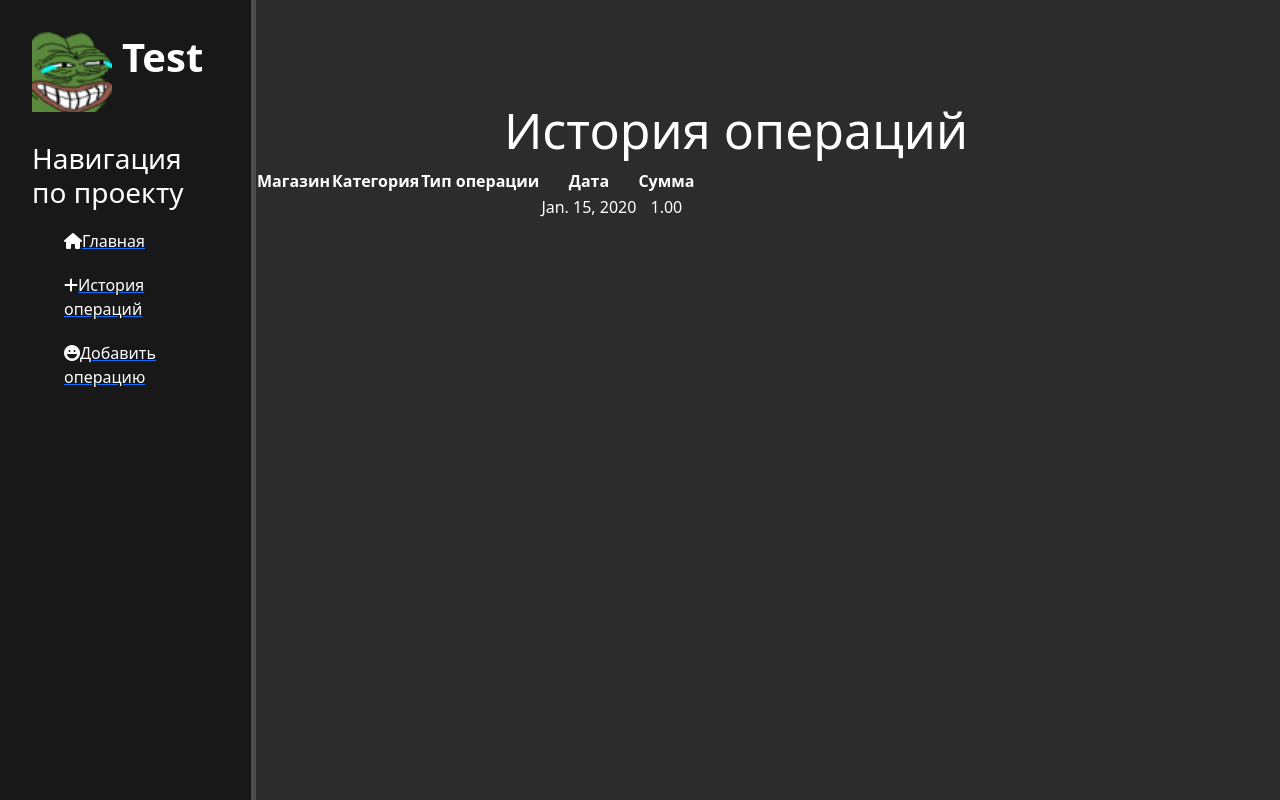
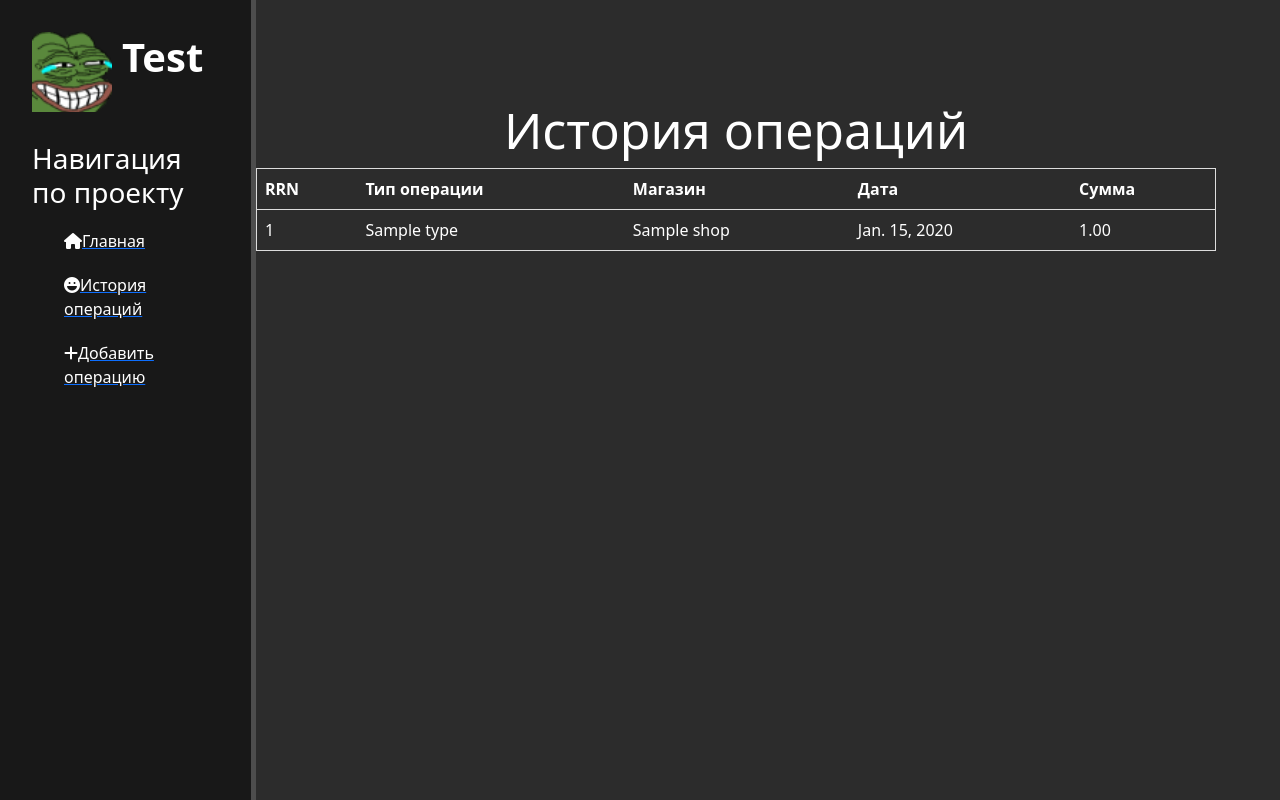
Before and after one commit to Kargozaur/ledger, a Django app: page /history/ in a window 1280 px wide. Run offline with Django 4.2, Linux system fonts and the light colour scheme; tables that the repository leaves empty hold one stand-in row (values such as "Sample post"); some libraries are stand-ins or nearby versions.

Commit message:
final version

```diff
--- a/core/forms.py
+++ b/core/forms.py
@@ -1,6 +1,5 @@
 from django import forms
 from .models import (
-    ledger_category,
     ledger_fiscal_operations,
     ledger_operation_type,
     ledger_shop,
--- a/core/models.py
+++ b/core/models.py
@@ -1,5 +1,4 @@
 from django.db import models, transaction
-from django.utils import timezone
 from django.core.exceptions import ValidationError
 
 
@@ -77,6 +76,10 @@ class ledger_fiscal_operations(models.Model):
         if self.rrn and len(str(self.rrn)) != 12:
             raise ValidationError("RRN должен состоять из 12 символов")
 
+    @transaction.atomic()
+    def save_with_transaction(self, *args, **kwargs):
+        self.save(*args, **kwargs)
+
 
 # Alias
 
@@ -88,38 +91,39 @@ class ShopAlias(ledger_shop):
         verbose_name_plural = "Shops Alias"
 
 
-class FiscalOperationsAlias(ledger_fiscal_operations):
-    class Meta:
-        proxy = True
-        verbose_name = "Операция"
-        verbose_name_plural = "Операции"
-
-    @classmethod
-    @transaction.atomic
-    def create_operation(
-        cls, rrn, operation_type_name, shop_name, date, amt, created_at
-    ):
-        operation_type_alias = ledger_operation_type._meta.db_table
-        shop_alias = ShopAlias._meta.db_table
-        fiscal_operations_alias = FiscalOperationsAlias._meta.db_table
-
-        operation_type = ledger_operation_type.objects.get(
-            name=operation_type_name
-        )
-        shop = ShopAlias.objects.get(name=shop_name)
-        # получить id в переменную -> запихнуть в rrn
-        # id = cls.objects.raw(
-        #    f"SELECT setval(pg_get_serial_sequence('{fiscal_operations_alias}', 'id'), (SELECT MAX(id) FROM {fiscal_operations_alias}))"
-        # )
-        ledger_fiscal_operations.objects.create(
-            id=id,
-            rrn=rrn,
-            operation_type_id=operation_type.id,
-            shop_id=shop.id,
-            date=date,
-            amt=amt,
-            created_at=created_at,
-        )
-        cls.objects.raw(
-            f"SELECT setval(pg_get_serial_sequence('{fiscal_operations_alias}', 'id'), (SELECT MAX(id) FROM {fiscal_operations_alias}))"
-        )
+#class FiscalOperationsAlias(ledger_fiscal_operations):
+#    class Meta:
+#        proxy = True
+#        verbose_name = "Операция"
+#        verbose_name_plural = "Операции"
+#
+#    @classmethod
+#    @transaction.atomic
+#    def create_operation(
+#        cls, rrn, operation_type_name, shop_name, date, amt, created_at
+#    ):
+#        operation_type_alias = ledger_operation_type._meta.db_table
+#        shop_alias = ShopAlias._meta.db_table
+#        fiscal_operations_alias = FiscalOperationsAlias._meta.db_table
+#
+#        operation_type = ledger_operation_type.objects.get(
+#            name=operation_type_name
+#        )
+#        shop = ShopAlias.objects.get(name=shop_name)
+#        # получить id в переменную -> запихнуть в rrn
+#        # id = cls.objects.raw(
+#        #    f"SELECT setval(pg_get_serial_sequence('{fiscal_operations_alias}', 'id'), (SELECT MAX(id) FROM {fiscal_operations_alias}))"
+#        # )
+#        ledger_fiscal_operations.objects.create(
+#            id=id,
+#            rrn=rrn,
+#            operation_type_id=operation_type.id,
+#            shop_id=shop.id,
+#            date=date,
+#            amt=amt,
+#            created_at=created_at,
+#        )
+#        cls.objects.raw(
+#            f"SELECT setval(pg_get_serial_sequence('{fiscal_operations_alias}', 'id'), (SELECT MAX(id) FROM {fiscal_operations_alias}))"
+#        )
+#
--- a/core/templates/core/base.html
+++ b/core/templates/core/base.html
@@ -7,6 +7,23 @@
         <link rel="stylesheet" href="https://cdn.jsdelivr.net/npm/bootstrap@5.2.3/dist/css/bootstrap.min.css">
         <link rel="stylesheet" href="https://cdn.jsdelivr.net/npm/@fortawesome/fontawesome-free@6.2.1/css/fontawesome.min.css">
         <link rel="stylesheet" href="{% static 'core/css/main.css' %}">
+        <style>
+            table {
+                width: 100%;
+                border-collapse: collapse;
+                border: 1px solid #ddd;
+            }
+
+            th, td {
+                padding: 8px;
+                text-align: left;
+                border-bottom: 1px solid #ddd;
+            }
+
+            th {
+                background-color: #2с2с2с;
+            }
+        </style>
         <title>{% block title %} {% endblock title %}</title>
     </head>
     <body>
@@ -16,8 +33,8 @@
             <h3>Навигация по проекту</h3>
             <ul>
                 <a href = "{% url 'core:home' %}"><li><i class="fa-solid fa-house"></i>Главная</li></a>
-                <a href = "{% url 'core:history' %}"><li><i class="fa-solid fa-plus"></i>История операций</li></a>
-                <a href = "{% url 'core:create_fiscal_operation' %}"><li><i class="fa-solid fa-face-laugh"></i>Добавить операцию</li></a>
+                <a href = "{% url 'core:history' %}"><li><i class="fa-solid fa-face-laugh"></i>История операций</li></a>
+                <a href = "{% url 'core:create_fiscal_operation' %}"><li><i class="fa-solid fa-plus"></i>Добавить операцию</li></a>
             </ul>
         </aside>
         <main>
--- a/core/templates/core/history.html
+++ b/core/templates/core/history.html
@@ -1,35 +1,33 @@
 {% extends 'core/base.html' %}
+{% load static %}
 
 {% block title %}
     История последних операций
 {% endblock title %}
 
+
 {% block content %}
 <h1>История операций</h1>
 <table>
-  <thead>
-    <tr>
-      <th>Магазин</th>
-      <th>Категория</th>
-      <th>Тип операции</th>
-      <th>Дата</th>
-      <th>Сумма</th>
-    </tr>
-  </thead>
-  <tbody>
+  <tr>
+    <th>RRN</th>
+    <th>Тип операции</th>
+    <th>Магазин</th>
+    <th>Дата</th>
+    <th>Сумма</th>
+  </tr>
   {% for operation in all_operations %}
     <tr>
-      <td>{{ operation.shop.name }}</td>
-      <td>{{ operation.shop.category.name }}</td>
-      <td>{{ operation.operation_type.name }}</td>
+      <td>{{ operation.rrn }}</td>
+      <td>{{ operation.operation_type_name }}</td>
+      <td>{{ operation.shop_name }}</td>
       <td>{{ operation.date }}</td>
       <td>{{ operation.amt }}</td>
     </tr>
   {% empty %}
     <tr>
-      <td colspan="5">Нет операций</td>
+      <td colspan="6">No operations found.</td>
     </tr>
   {% endfor %}
-  </tbody>
 </table>
 {% endblock %}
--- a/core/views.py
+++ b/core/views.py
@@ -3,22 +3,7 @@ from django.views.generic import View, ListView, CreateView
 from django.contrib import messages
 from django.urls import reverse_lazy, reverse
 from .forms import RecordForm
-from django.http import HttpResponseRedirect
-from django.utils import timezone
-from .models import (
-    ledger_category,
-    ledger_fiscal_operations,
-    ledger_operation_type,
-    ledger_shop,
-    FiscalOperationsAlias,
-)
-import datetime
-
-# Create your views here.
-
-# def HomePageView(request):
-#    operations = ledger_fiscal_operations.objects.order_by('-date')[:5]
-#    return render(request, 'core/index.html', {'operations':operations})
+from .models import ledger_fiscal_operations
 
 
 class HomePageView(ListView):
@@ -28,6 +13,23 @@ class HomePageView(ListView):
     ordering = ["-created_at"]
     paginate_by = 5
 
+    def get_queryset(self):
+        # Получение связанных объектов из других таблиц
+        queryset = super().get_queryset()
+        for operation in queryset:
+            operation_type_name = operation.operation_type_id.name # Получение названия из связанной модели
+            shop_name = operation.shop_id.name # Получение названия из связанной модели
+            operation.operation_type_name = operation_type_name
+            operation.shop_name = shop_name
+        return queryset
+
+    def get_context_data(self, **kwargs):
+        context = super().get_context_data(**kwargs)
+        # Добавление дополнительных данных в контекст
+        context['operation_type_name'] = self.object_list[0].operation_type_name
+        context['shop_name'] = self.object_list[0].shop_name
+        return context
+
 
 class HistoryView(ListView):
     model = ledger_fiscal_operations
@@ -35,10 +37,25 @@ class HistoryView(ListView):
     context_object_name = "all_operations"
     ordering = ["-created_at"]
 
+    def get_queryset(self):
+        # Получение связанных объектов из других таблиц
+        queryset = super().get_queryset()
+        for operation in queryset:
+            operation_type_name = operation.operation_type_id.name # Получение названия из связанной модели
+            shop_name = operation.shop_id.name # Получение названия из связанной модели
+            operation.operation_type_name = operation_type_name
+            operation.shop_name = shop_name
+        return queryset
 
-# def HistoryView(request):
-#    fiscal_operations = ledger_fiscal_operations.objects.all().order_by('-created_at')
-#    return render(request, 'core/history.html', {'fiscal_operations': fiscal_operations})
+    def get_context_data(self, **kwargs):
+        context = super().get_context_data(**kwargs)
+        # Добавление дополнительных данных в контекст
+        context['operation_type_name'] = self.object_list[0].operation_type_name
+        context['shop_name'] = self.object_list[0].shop_name
+        return context
+
+    def get_table_class(self):
+        return 'my-table'
 
 
 class CreateFiscalOperation(CreateView):
@@ -80,66 +97,3 @@ class CreateFiscalOperation(CreateView):
 
     def get_success_url(self):
         return self.request.path
-        # return super().form_valid(form)
-
-    # метод для обработки валидной формы
-    # def form_valid(self, form):
-    #    try:
-    #        rrn = form.cleaned_data.get('rrn')
-    #        if len(rrn) != 12:
-    #            messages.error(self.request, 'RRN должен состоять из 12 символов')
-    #            return self.form_invalid(form)
-    #
-    #        self.object = form.save()
-    #        messages.success(self.request, 'Операция создана успешно')
-    #    except Exception as e:
-    #        messages.error(self.request, f'Случилась ошибка при создании операции {e}')
-    #    return super().form_valid(form)
-
-    # class CreateFiscalOperation(View):
-
-
-#    def get(self, request):
-#        form = FiscalOperationsAlias
-#        return render(request, 'create_fiscal_operation.html', {'form':form})
-#
-#    def post(self, request):
-#        form = RecordForm(request.POST)
-#        if form.is_valid():
-#            rrn = form.cleaned_data['rrn']
-#            operation_type = form.cleaned_data['operation_type'].name
-#            shop = form.cleaned_data['shop'].name
-#            date = form.cleaned_data['date']
-#            amt = form.cleaned_data['amt']
-#            created_at = form.cleaned_data['created_at']
-#
-#            try:
-#                FiscalOperationsAlias.create_operation(rrn, operation_type, shop, date, amt,created_at)
-#                messages.success(request, 'Операция создана успешно')
-#            except Exception as e:
-#                messages.error(request, f'Случилась ошибка при создании операции {e}')
-#            return redirect('create_fiscal_operation')
-#        return render(request, 'core:create_fiscal_operation.html', {'form':form})
-
-# class CreateFiscalOperation(CreateView):
-#    model = ledger_fiscal_operations
-#    form_class = RecordForm
-#    template_name = 'create_fiscal_operation.html'
-#    success_url = reverse_lazy('create_fiscal_operation')
-#
-#    def form_valid(self, form):
-#        try:
-#            form.save()
-#            messages.success(self.request, 'Операция создана успешно')
-#        except Exception as e:
-#            messages.error(self.request, f'Случилась ошибка при создании операции {e}')
-#        return super().form_valid(form)
-#
-#    def form_invalid(self, form):
-#        messages.error(self.request, 'Ошибка при заполнении формы')
-#        return super().form_invalid(form)
-#
-#    def get_context_data(self, **kwargs):
-#        context = super().get_context_data(**kwargs)
-#        context['form'] = self.form_class()
-#        return context
```
Also changed, not shown: Todo huinya.txt (deleted, +0 -11 lines), core/static/core/css/main.css (+22 -20 lines), core/templates/core/home.html (+11 -13 lines), problems.txt (deleted, +0 -18 lines), core/migrations/0011_delete_fiscaloperationsalias.py (added), db.sqlite3 (deleted).
